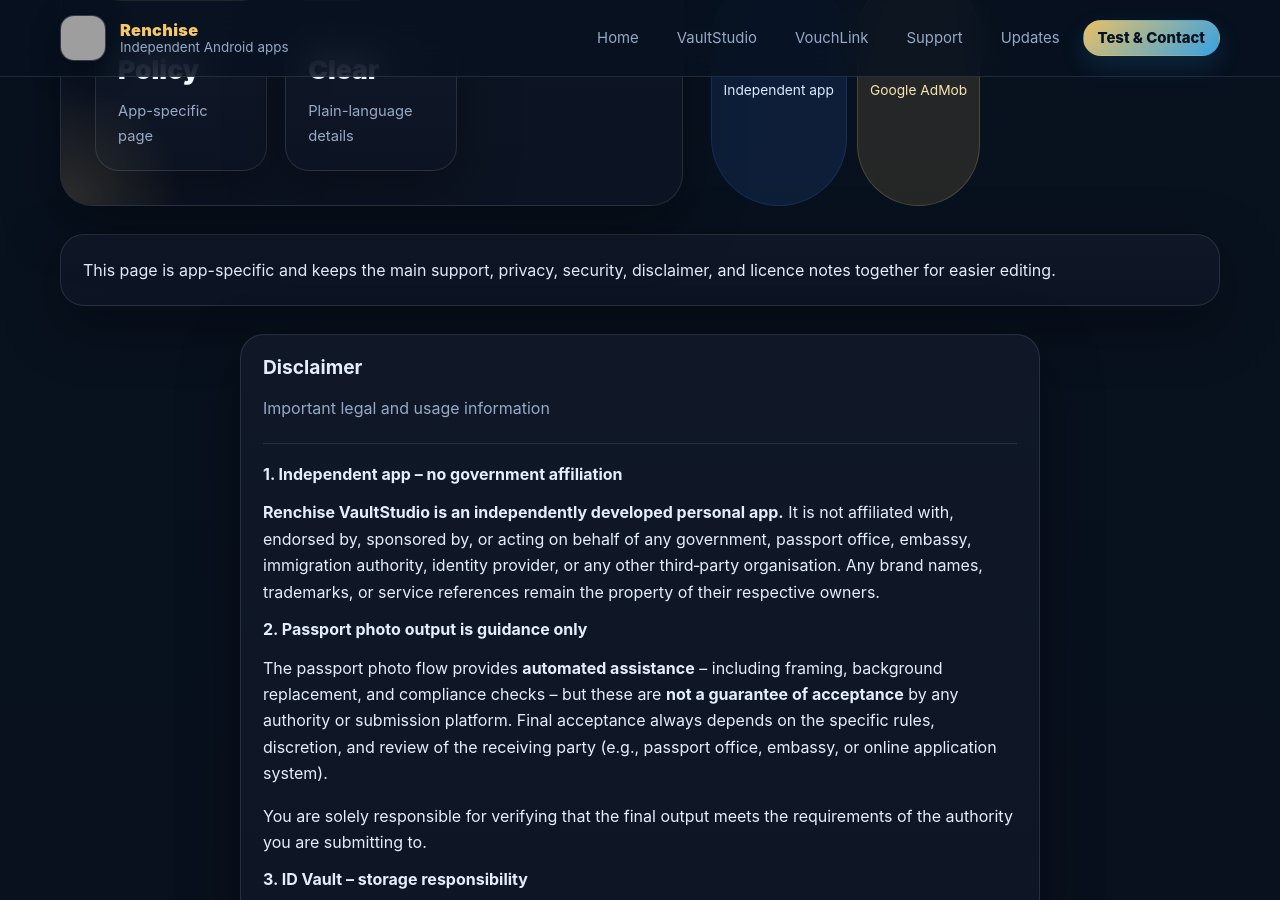
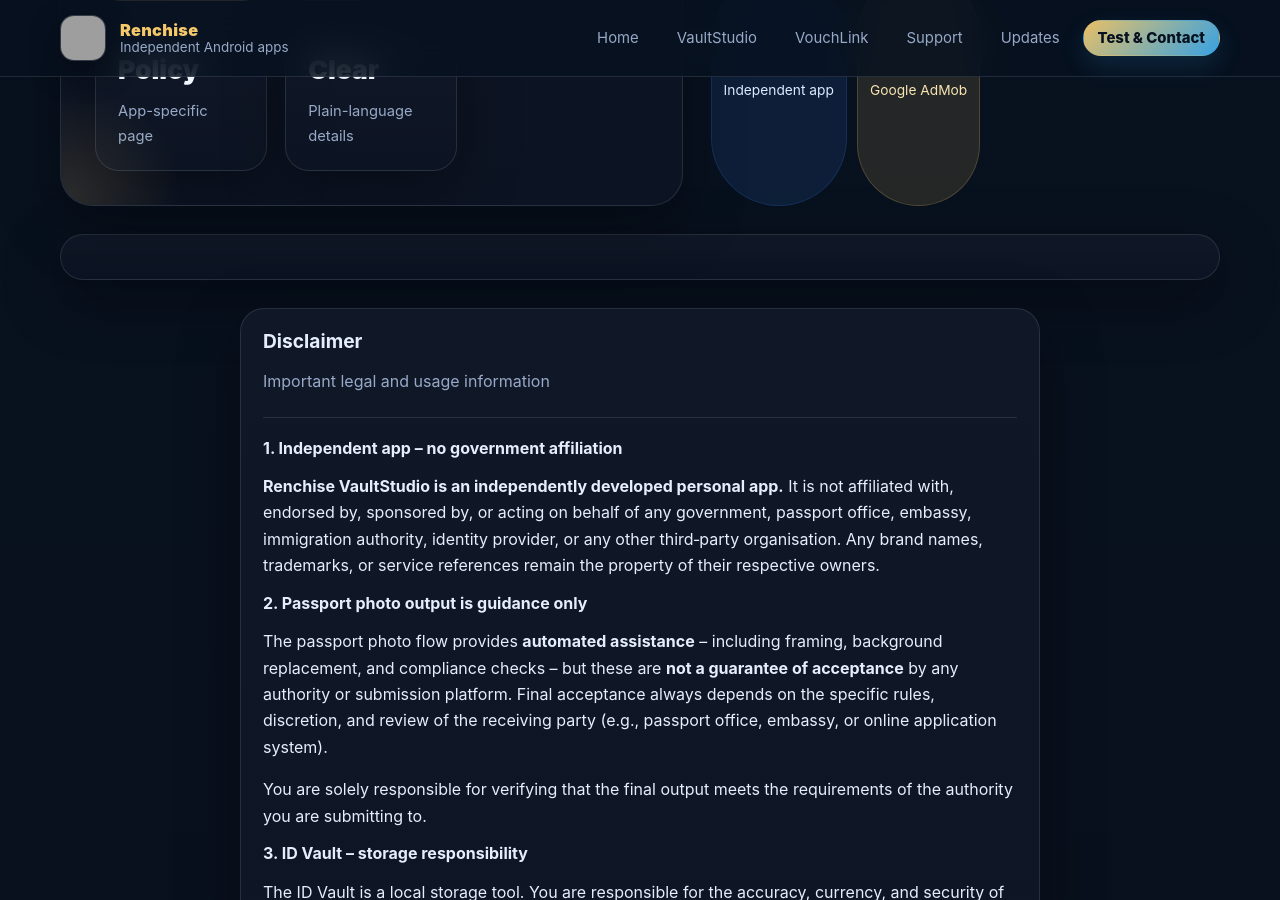
Before and after one commit to renchise/renchise.github.io, a Jekyll site: the page built from vaultstudio/disclaimer.html, in a window 1280 px wide and 900 px high, scrolled down 638 px. Built offline with Jekyll 4.4.1, drawn with Linux system fonts in a browser that asks for light colours; grey boxes are pictures that could not be loaded.

Commit message:
Update disclaimer.html

```diff
--- a/vaultstudio/disclaimer.html
+++ b/vaultstudio/disclaimer.html
@@ -34,7 +34,7 @@
     type: ""
   - text: "Google AdMob"
     type: "gold"
-notice: "This page is app-specific and keeps the main support, privacy, security, disclaimer, and licence notes together for easier editing."
+notice: ""
 ---
 
 <div class="panel" style="max-width:800px; margin:0 auto;">
```
